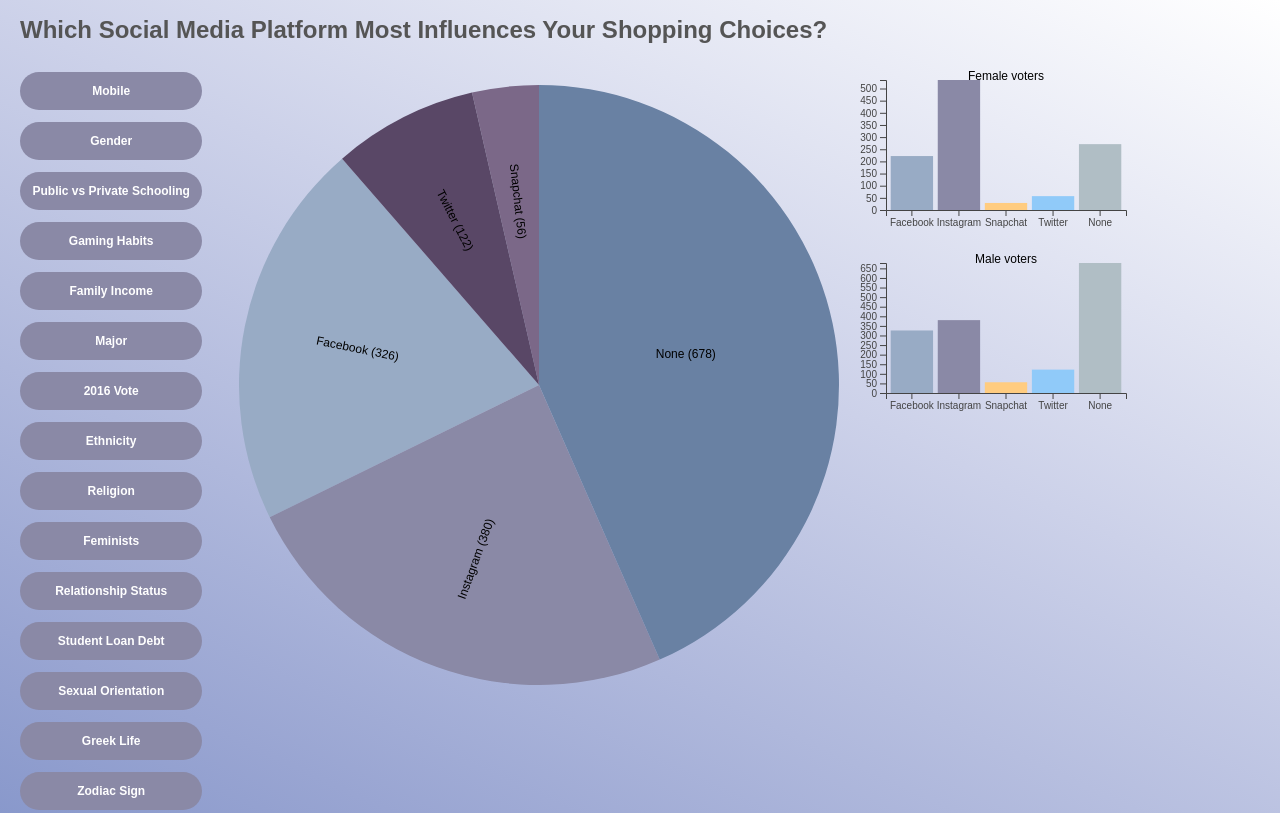
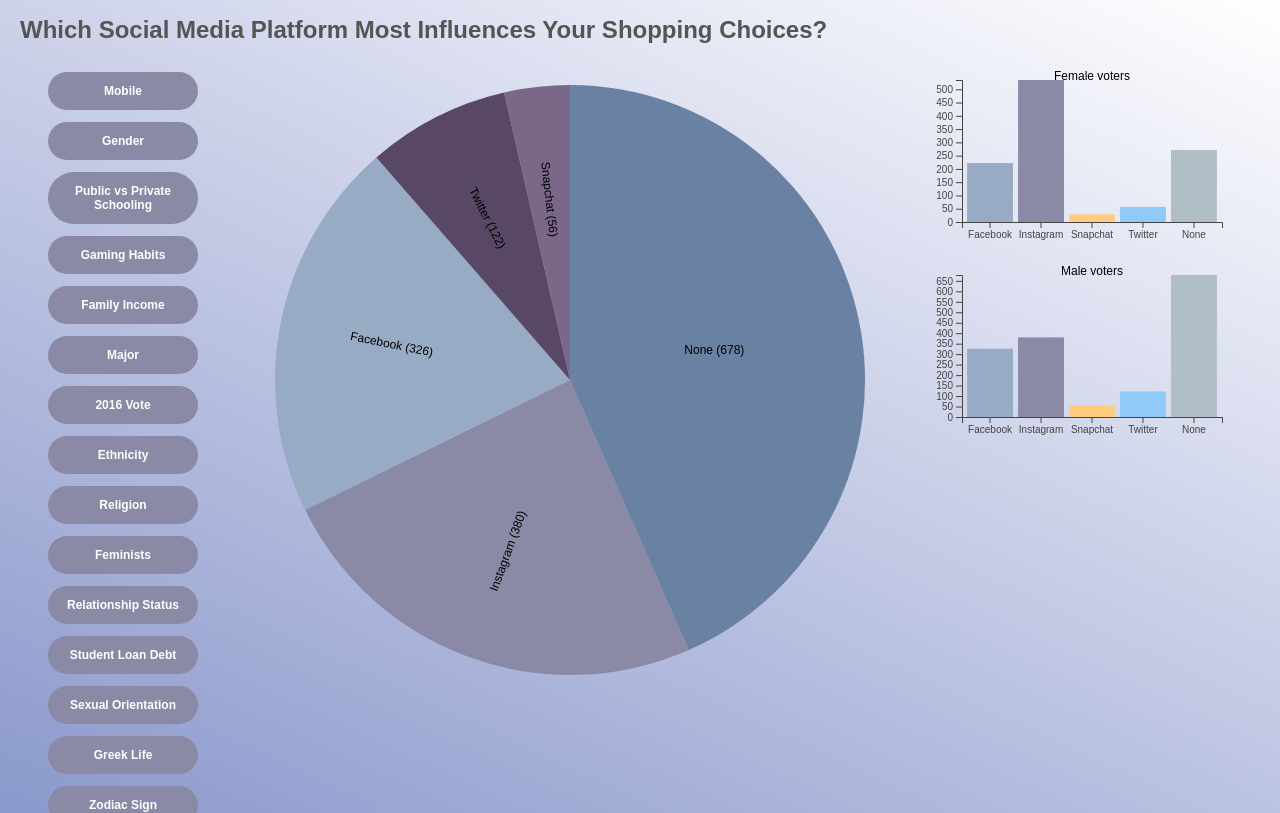
Before and after one commit to betty08300/shopfluencing, a website built with webpack: page index.html in a window 1280 px wide. Shown: the top 813 px of the page. Built offline with nearby package versions, Linux system fonts and the light colour scheme.

Commit message:
make charts adjust size

```diff
--- a/src/index.js
+++ b/src/index.js
@@ -38,6 +38,8 @@
 
 })
 
+// window.addEventListener('resize', )
+
 let buildRightCharts = (segmentsData) => {
     // {
     //     'Male voters': {fb: 10, ig:20},
@@ -52,10 +54,12 @@
 }
 
 var buildRightChart = function (title, subSegmentData) {
-    // set the dimensions and margins of the graph
+    // set the dimensions and margins of the
+    let w = window.innerWidth * 0.25
+    let h = w / 1.6666667
     var margin = { top: 20, right: 20, bottom: 30, left: 40 },
-        width = 300 - margin.left - margin.right,
-        height = 180 - margin.top - margin.bottom;
+        width = w - margin.left - margin.right,
+        height = h - margin.top - margin.bottom;
 
     // set the ranges
     var x = d3.scaleBand()
@@ -186,6 +190,10 @@
     PieAPI.buildPieChart(subsegmentObj);
 }
 
+function resizeFunction() {
+
+}
+
 // let buildPieChart = function (dataObj) {
 //     // {
 //     //     'Male voters': 124,
--- a/src/pie.js
+++ b/src/pie.js
@@ -9,8 +9,8 @@
 
     console.log(dataObj);
     // set the dimensions and margins of the graph
-    let width = 650,
-        height = 650,
+    let width = window.innerWidth/2,
+        height = window.innerWidth/2,
         margin = 50
 
     // The radius of the pieplot is half the width or half the height (smallest one). I subtract a bit of margin.
@@ -70,7 +70,7 @@
         //     return "translate(" + arc.centroid(d) + ")";        //this gives us a pair of coordinates like [50, 50]
         // })
         .attr("transform", function (d) {
-            console.warn(d.data.key, d.startAngle, d.endAngle);
+            // console.warn(d.data.key, d.startAngle, d.endAngle);
             if(d.endAngle - d.startAngle > 2){
                 d.innerRadius = 0;
                 d.outerRadius = radius;
--- a/src/scss/index.scss
+++ b/src/scss/index.scss
@@ -19,18 +19,18 @@
 .left-side {
     width: 15%;
     padding: 12px;
-
+    padding-left: 40px;
 
 }
 
 .middle-side {
     width: 50%;
-
+   padding-left: 40px;
 }
 
 .right-side {
     width: 35%;
-
+    padding-left: 40px;
 }
 
 .segment-label {
```
